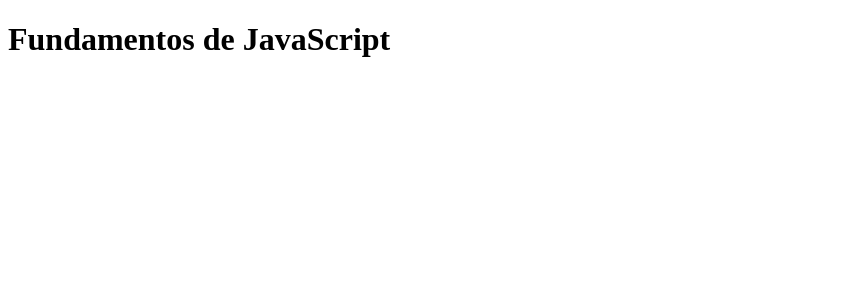
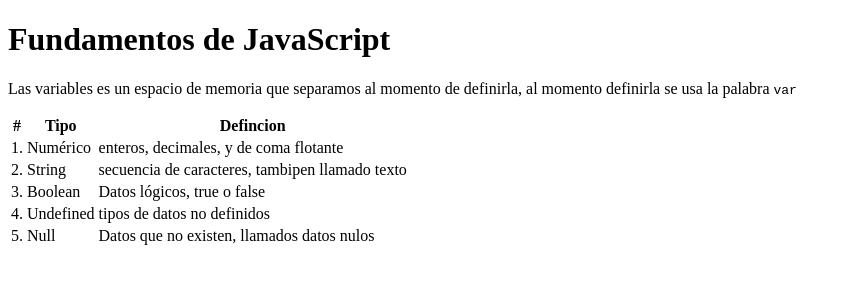
Before and after one commit to Fabianvcp/cursojs, a plain HTML site: page 01-fundamentos/index.html in a window 1280 px wide. Shown: the whole page, without its empty margins (0-851 px from the left). Drawn offline with Linux system fonts and the light colour scheme.

Commit message:
segunda parte del curso

```diff
--- a/01-fundamentos/app.js
+++ b/01-fundamentos/app.js
@@ -1 +1,13 @@
 console.log("Hola a todos");
+
+var primerNombre = 'grover';
+
+console.log(primerNombre);
+var edad = 25;
+var sueldo = 26500;
+
+console.log(edad,sueldo );
+
+var tieneTrabajo = true;
+
+console.log(tieneTrabajo);
--- a/01-fundamentos/index.html
+++ b/01-fundamentos/index.html
@@ -7,6 +7,47 @@
 </head>
 <body>
     <h1>Fundamentos de JavaScript</h1>
+    <p>Las variables es un espacio de memoria que separamos al momento de definirla,
+        al momento definirla se usa la palabra <code>var</code>
+    </p>
+
+    <table class="table">
+        <thead>
+            <tr>
+                <th>#</th>
+                <th>Tipo</th>
+                <th>Defincion</th>
+            </tr>
+        </thead>
+        <tbody>
+            <tr>
+                <td>1.</td>
+                <td>Numérico</td>
+                <td>enteros, decimales, y de coma flotante</td>
+            </tr>
+            <tr>
+                <td>2.</td>
+                <td>String</td>
+                <td>secuencia de caracteres, tambipen llamado texto</td>
+            </tr>
+            <tr>
+                <td>3.</td>
+                <td>Boolean</td>
+                <td>Datos lógicos, true o false</td>
+            </tr>
+            <tr>
+                <td>4.</td>
+                <td>Undefined</td>
+                <td>tipos de datos no definidos</td>
+            </tr>
+            <tr>
+                <td>5.</td>
+                <td>Null</td>
+                <td>Datos que no existen, llamados datos nulos</td>
+            </tr>
+        </tbody>
+    </table>
+
     <script>
         console.log("Hola mundo");
     </script>
```
